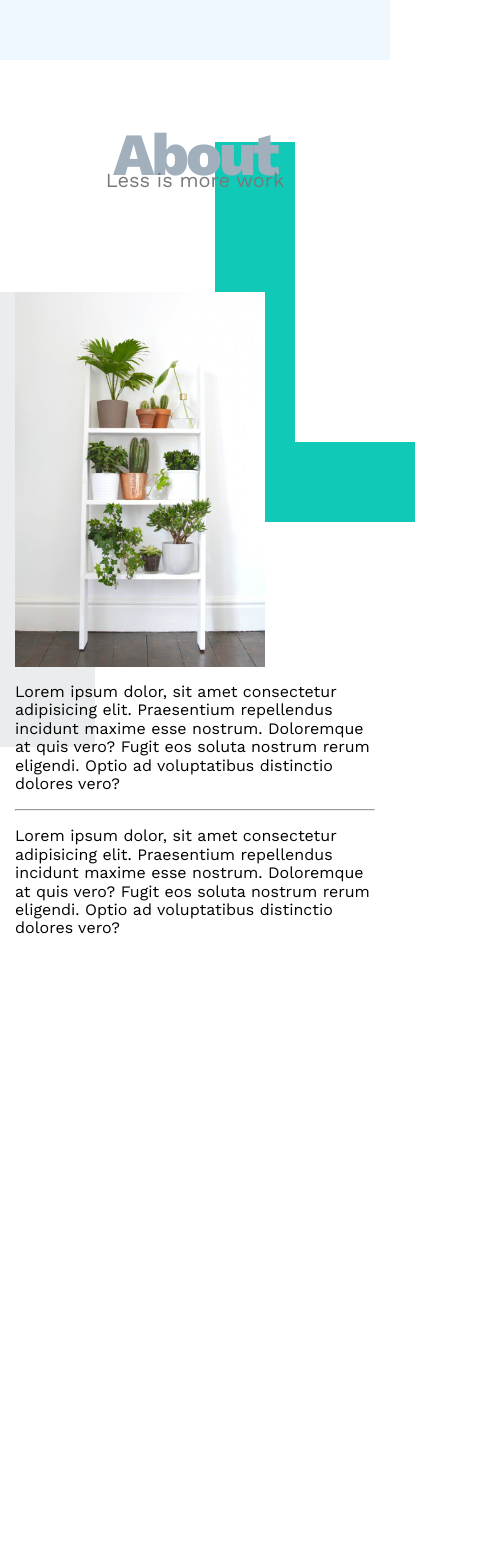
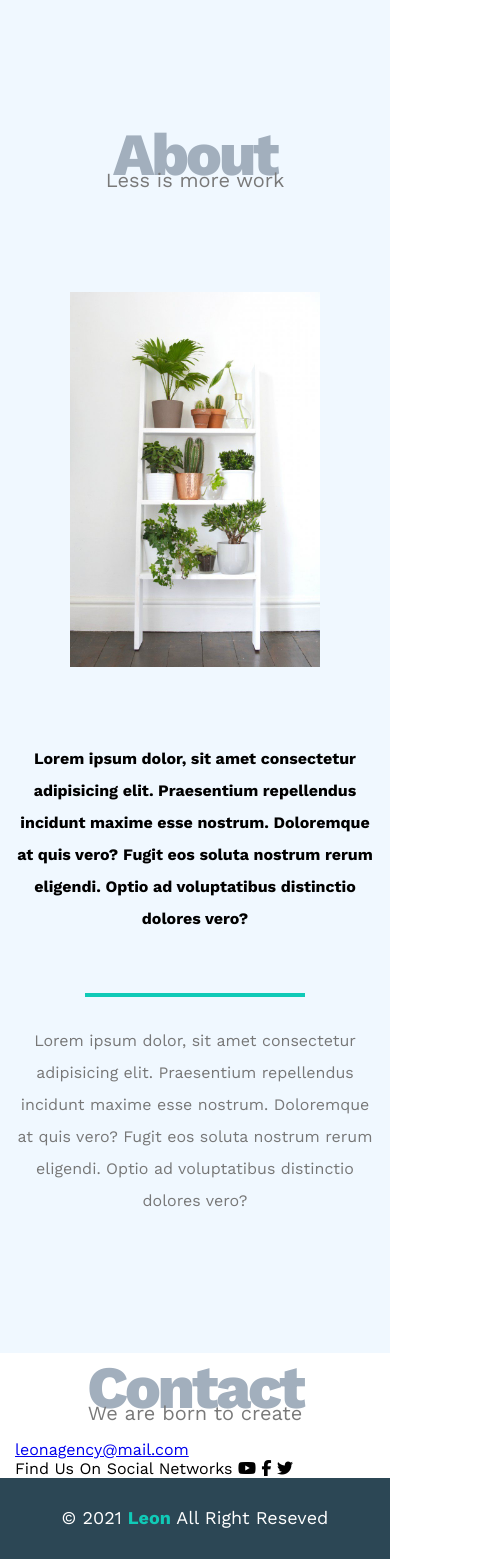
Before and after one commit to RamyRxr/Learn-Css, a plain HTML site: page Project-3/index.html in a window 390 px wide. Shown: the part 5199-6758 px from the top of the page, 483 px wide, since content can reach past the window. Before the commit the page ends 6273 px from the top, so only its background shows below. Drawn offline with nearby package versions, Linux system fonts and the light colour scheme.

Commit message:
first full version of this projrct -.-

```diff
--- a/Project-3/CSS/style.css
+++ b/Project-3/CSS/style.css
@@ -5,8 +5,8 @@
     --second-color: #2c4755;
     --section-padding: 60px;
     --section-background: aliceblue;
+    --main-transtaction: 0.3s;
 }
-
 
 /** End Variables **/
 
@@ -47,6 +47,10 @@
     -webkit-box-sizing: border-box;
     -moz-box-sizing: border-box;
     box-sizing: border-box;
+}
+
+html {
+    scroll-behavior: smooth;
 }
 
 body {
@@ -130,7 +134,7 @@ body {
 
 .header .links .icon span:nth-child(2) {
     width: 60%;
-    transition: .2s;
+    transition: var(--main-transtaction);
 }
 
 .header .links .icon span:last-child {
@@ -169,7 +173,7 @@ body {
     padding: 15px;
     text-decoration: none;
     color : #333;  /*! To change !*/
-    transition: .3s;
+    transition: var(--main-transtaction);
 }
 
 .header .links ul li a:hover {
@@ -380,6 +384,7 @@ body {
 .About {
     padding-top: var(--section-padding);
     padding-bottom: calc(var(--section-padding) + 60px);
+    background-color: var(--section-background);
 }
 
 .About .About-content {
@@ -389,20 +394,33 @@ body {
     justify-content: space-between;
 }
 
+@media (max-width: 991px){
+    .About .About-content {
+        flex-direction: column;
+        text-align: center;
+    }
+}
+
 .About .About-content .image {
     position: relative;
     width: 250px;
     height: 375px;
 }
 
+@media (max-width: 991px){
+    .About .About-content .image {
+        margin: 0 auto 60px;
+    }
+}
+
 .About .About-content .image::before {
     content: "";
     position: absolute;
-    background-color: #ebeced;
-    width: 100px;
-    height: calc(100% + 80PX);
-    top: -40;
-    left: -20px;
+    border-left: 80px solid var(--main-color);
+    width: 120px;
+    height: 300px;
+    left: -45px;
+    bottom: -50px;
     z-index: -1;
 }
 
@@ -412,16 +430,106 @@ body {
     width: 120px;
     height: 300px;
     border-left: 80px solid var(--main-color);
-    border-bottom: 80px solid var(--main-color);
     z-index: -1;
-    right: -150px;
-    top: -150px;
+    right: -163px;
+    top: -50px;
 }
 
 .About .About-content .image img {
     max-width: 100%;
 }
 
+.About .About-content .text {
+    flex-basis: calc(100% - 500px);
+}
 
+.About .About-content .text p:first-of-type {
+    font-weight: bold;
+    line-height: 2;
+    margin-bottom: 50px;
+}
+
+.About .About-content .text hr {
+    width: 60%;
+    display:inline-block;
+    border: 2.5px solid;
+    border-color: var(--main-color);
+}
+
+.About .About-content .text p:last-of-type {
+    line-height: 2;
+    color: #777;
+}
 
 /** End About **/
+
+/*! ---------------------------------------------------------------------------------------------------------------------------------------------- !*/
+
+/** Start Contact **/
+
+.contact {
+    padding-top: var(--section-padding);
+    padding-bottom: calc(var(--section-padding) + 60px);
+    background-color: var(--section-background);
+}
+
+.contact .info {
+    padding-top: var(--section-padding);
+    padding-bottom: calc(var(--section-padding) + 60px);
+    text-align: center;
+}
+
+.contact .info .label {
+    font-size: 30px;
+    font-weight: 800;
+    color: var(--second-color);
+    letter-spacing: -2px;
+    margin-bottom: 15px;
+}
+
+.contact .info .link {
+    display: block;
+    font-size: 35px;
+    font-weight: 800;
+    color: var(--main-color);
+    text-decoration: none;
+}
+
+.contact .info .social {
+    display: flex;
+    justify-content: center;
+    margin-top: 20px;
+    font-size: 16px;
+}
+
+.contact .info .social i {
+    margin-left: 10px;
+    color: var(--second-color);
+}
+
+@media (max-width: 767px) {
+    .contact .info .label , .contact .info .link {
+        font-size: 25px;
+    }
+}
+
+/** End Contact **/
+
+/*! ---------------------------------------------------------------------------------------------------------------------------------------------- !*/
+
+/** Start Footer **/
+
+.footer {
+    background-color: var(--second-color);
+    color: white;
+    padding: 30px 10px;
+    text-align: center;
+    font-size: 18px;
+}
+
+.footer span {
+    font-weight: bold;
+    color: var(--main-color);
+}
+
+/** End Footer **/
--- a/Project-3/index.html
+++ b/Project-3/index.html
@@ -75,7 +75,7 @@
 
     <!--? Start Services ?-->
 
-    <div class="services">
+    <div class="services" id="Services">
         <div class="container">
             <h2 class="special-heading">Services</h2>
             <p>D'ont be busy , be productive</p>
@@ -152,7 +152,7 @@
     <!--? End Services ?-->
 
     <!--? Start Portfolio ?-->
-    <div class="portfolio">
+    <div class="portfolio" id="Portfolio">
         <div class="container">
             <h2 class="special-heading">Portfolio</h2>
             <p>If you do it right , it will last forever.</p>
@@ -197,7 +197,7 @@
 
     <!--? Start About ?-->
 
-    <div class="About">
+    <div class="About" id="About">
         <div class="container">
             <h2 class="special-heading">About</h2>
             <p>Less is more work</p>
@@ -224,6 +224,30 @@
 
     <!--? End About ?-->
 
+    <!--? Start Contact ?-->
+    <div class="Contact" id="Contact">
+        <div class="container">
+            <h2 class="special-heading">Contact</h2>
+            <p>We are born to create</p>
+            <div class="info">
+                <p class="label"></p>
+                <a href="mailto:leonagency@mail.com?subject=Contact" class="link">leonagency@mail.com</a>
+                <div class="social">
+                    Find Us On Social Networks
+                    <i class="fab fa-youtube"></i>
+                    <i class="fab fa-facebook-f"></i>
+                    <i class="fab fa-twitter"></i>
+                </div>
+            </div>
+        </div>
+    </div>
+    <!--? End Contact ?-->
+
+    <!--? Start Footer ?-->
+        <div class="footer">&copy 2021 <span>Leon</span> All Right Reseved</div>
+
+    <!--? End Footer ?-->
+
 
 </body>
 </html>
```
